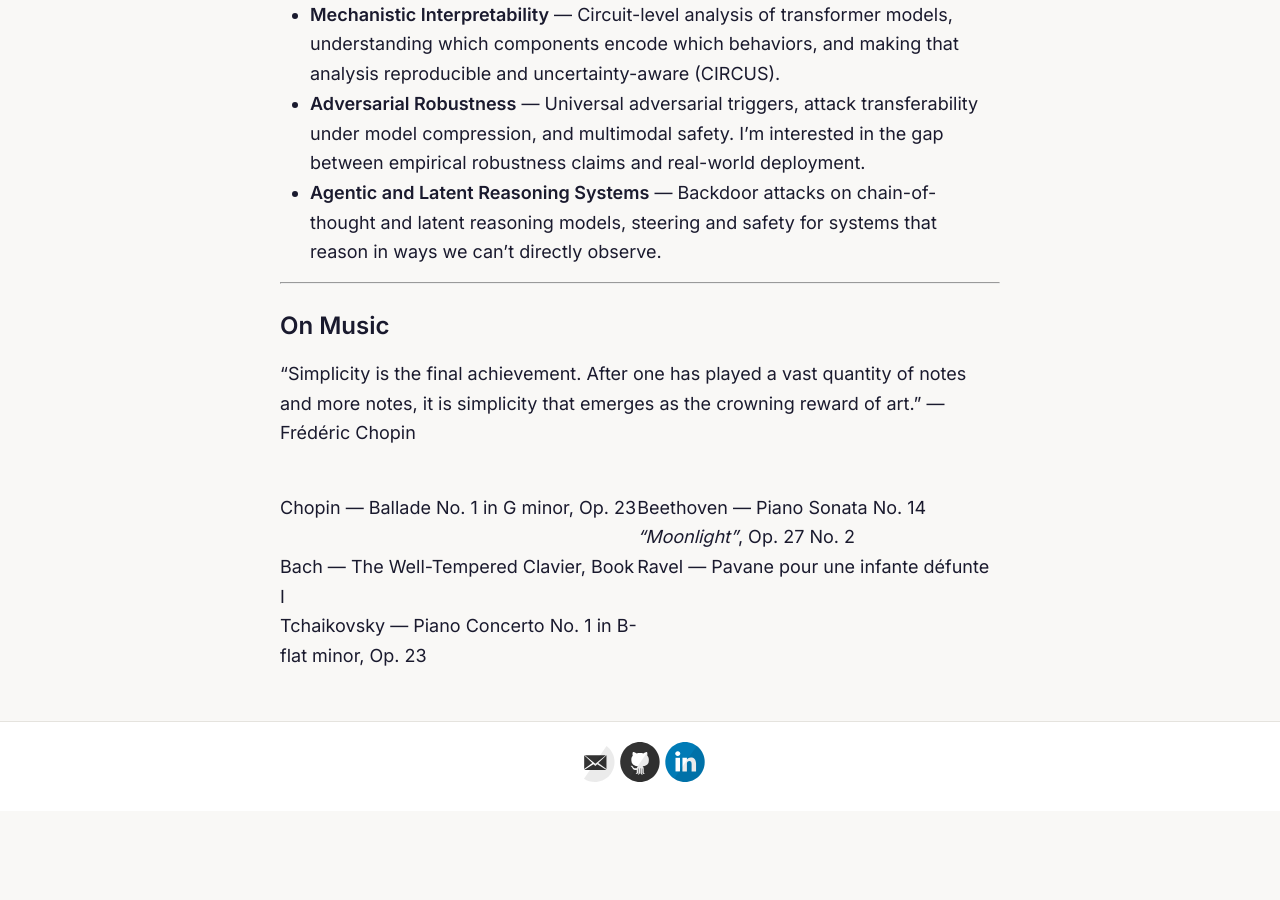
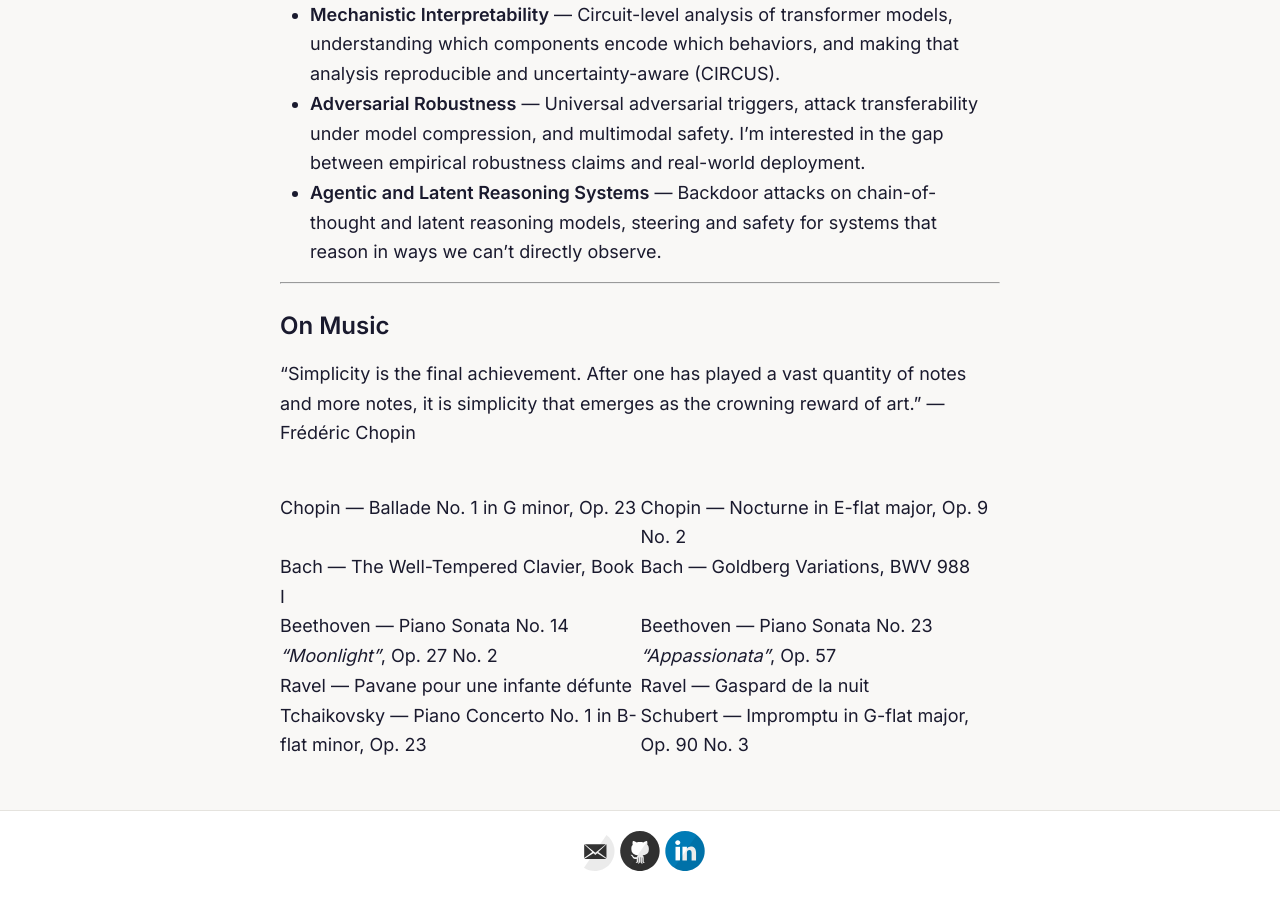
Before and after one commit to swapnilparekh/swapnilparekh.github.io, a Jekyll site: the page built from about.md, in a window 1280 px wide and 900 px high, scrolled down 678 px. Built offline with Jekyll 4.4.1, drawn with Linux system fonts in a browser that asks for light colours; before the commit the page ends 1489 px from its top, so only the background shows below that.

Commit message:
Fix music table to 2 columns, 10 pieces
Co-Authored-By: Claude Sonnet 4.6 <noreply@anthropic.com>

```diff
--- a/about.md
+++ b/about.md
@@ -32,6 +32,8 @@ My research is on mechanistic interpretability, adversarial robustness, and agen
 
 | | |
 |---|---|
-| Chopin — Ballade No. 1 in G minor, Op. 23 | Beethoven — Piano Sonata No. 14 *"Moonlight"*, Op. 27 No. 2 |
-| Bach — The Well-Tempered Clavier, Book I | Ravel — Pavane pour une infante défunte |
-| Tchaikovsky — Piano Concerto No. 1 in B-flat minor, Op. 23 | |
+| Chopin — Ballade No. 1 in G minor, Op. 23 | Chopin — Nocturne in E-flat major, Op. 9 No. 2 |
+| Bach — The Well-Tempered Clavier, Book I | Bach — Goldberg Variations, BWV 988 |
+| Beethoven — Piano Sonata No. 14 *"Moonlight"*, Op. 27 No. 2 | Beethoven — Piano Sonata No. 23 *"Appassionata"*, Op. 57 |
+| Ravel — Pavane pour une infante défunte | Ravel — Gaspard de la nuit |
+| Tchaikovsky — Piano Concerto No. 1 in B-flat minor, Op. 23 | Schubert — Impromptu in G-flat major, Op. 90 No. 3 |
```
